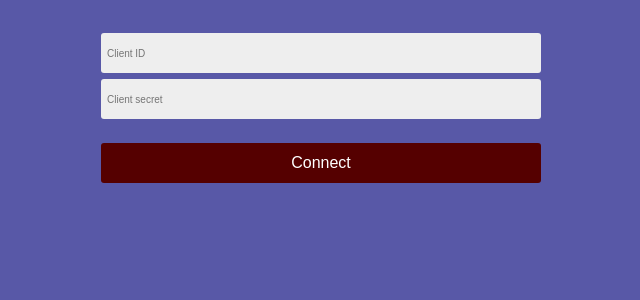
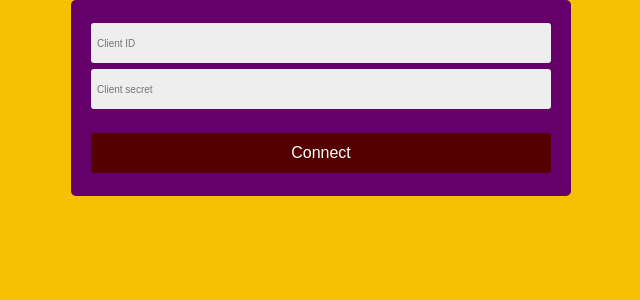
Before and after one commit to AarKro/Diablo-Companion, a React (Create React App) app: page / in a window 1280 px wide. Shown: the top 300 px of the page, without its empty margins (319-959 px from the left). Built offline with nearby package versions, Linux system fonts and the light colour scheme.

Commit message:
changed colors

```diff
--- a/src/app.scss
+++ b/src/app.scss
@@ -1,7 +1,6 @@
 .app {
   margin: 0 auto;
   max-width: 500px;
-  padding: 20px;
 }
 
 .sort-active {
--- a/src/auth-form/auth-form.scss
+++ b/src/auth-form/auth-form.scss
@@ -2,12 +2,15 @@
   width: 100%;
   max-width: 500px;
   padding: 10px;
+  background-color: #65006b;
+  border-radius: 5px;
+  padding: 20px;
 
   input, button {
     width: 100%;
     height: 40px;
     border-radius: 3px;
-    border: thin solid #555;
+    border: thin solid #fff;
     margin: 3px 0;
     font-size: 16px;
     transition: all .2s;
--- a/src/index.scss
+++ b/src/index.scss
@@ -9,5 +9,5 @@ body {
   width: 100vw;
   height: 100vh;
   overflow-x: hidden;
-  background-color: #5858a7;
+  background-color: #f6c103;
 }
--- a/src/item-form/item-form.scss
+++ b/src/item-form/item-form.scss
@@ -1,9 +1,13 @@
 .item-form {
   width: 100%;
+  background-color: #65006b;
+  margin-top: 10px;
+  border-radius: 5px;
+  padding: 20px;
 
   & label {
     text-transform: uppercase;
     font-weight: bold;
-    color: #ccc;
+    color: #fff;
   }
 }
--- a/src/item-table/ItemRow.tsx
+++ b/src/item-table/ItemRow.tsx
@@ -27,7 +27,7 @@ export const ItemRow = SortableElement((props: Props) => {
   }
 
   return (
-    <div className="row" onClick={toggleActive} style={{ backgroundColor: itemColors[props.item.color] }}>
+    <div className="row" onClick={toggleActive} style={{ border: `thick solid ${itemColors[props.item.color]}` }}>
       <div>
         <img src={`http://media.blizzard.com/d3/icons/items/small/${props.item.icon}.png`} alt="Item image" />
         <label>{props.item.name}</label>
--- a/src/item-table/item-table.scss
+++ b/src/item-table/item-table.scss
@@ -2,6 +2,7 @@
   width: 100%;
   display: flex;
   flex-direction: column;
+  padding: 20px;
 }
 
 .row {
@@ -13,6 +14,8 @@
   flex-direction: column;
   padding: 0 10px;
   transition: all .2s;
+  background-color: #fffee6;
+  color: #65006b;
 
   & div {
     display: flex;
```
